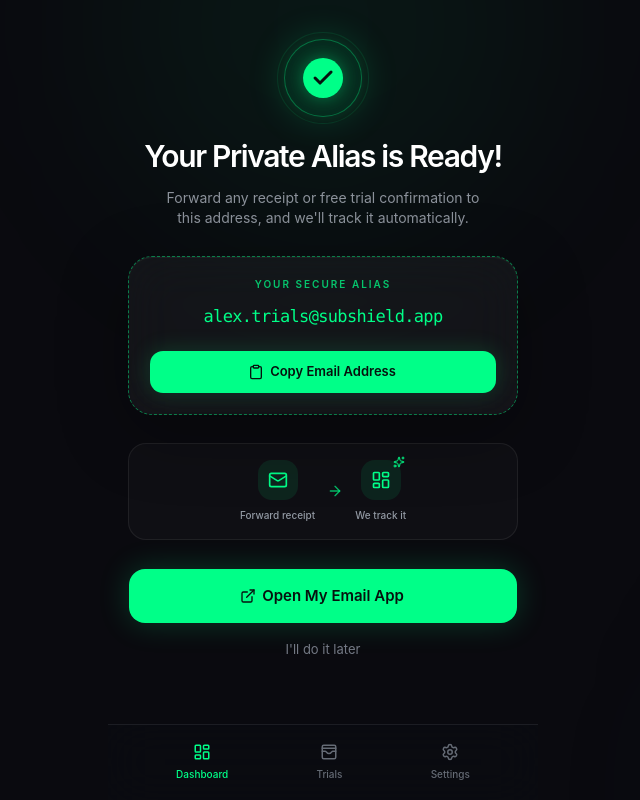
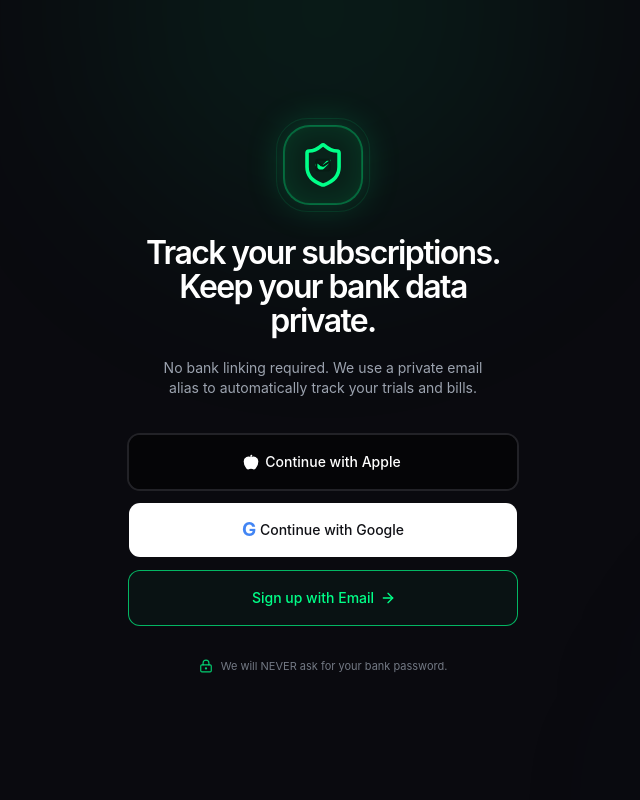
Before and after one commit to saharanyonit-rgb/subshield, a Next.js app: page / in a window 1280 px wide. Shown: the whole page, without its empty margins (317-957 px from the left). Built offline with nearby package versions, Linux system fonts and the light colour scheme.

Commit message:
Build SubShield login and dashboard onboarding flow
V0-Chat-Id: k5fFyXWJV2o

```diff
--- a/app/page.tsx
+++ b/app/page.tsx
@@ -1,87 +1,90 @@
 'use client'
 
 import { useState } from 'react'
-import { ArrowRight, Check, Clipboard, ExternalLink, LayoutDashboard, Mail, Settings, ShieldCheck, Sparkles, WalletCards } from 'lucide-react'
+import {
+  Apple,
+  ArrowRight,
+  Check,
+  ChevronRight,
+  Inbox,
+  LockKeyhole,
+  Mail,
+  ShieldCheck,
+  Sparkles,
+} from 'lucide-react'
 import { Button } from '@/components/ui/button'
 
-const alias = 'alex.trials@subshield.app'
-
-function AliasMark() {
+function BrandMark() {
   return (
-    <div className="relative flex size-[76px] items-center justify-center rounded-full bg-[#071c17] shadow-[0_0_0_1px_rgba(0,255,136,.32),0_0_38px_rgba(0,255,136,.22),inset_0_0_24px_rgba(0,255,136,.10)] animate-pulse-soft">
-      <div className="absolute inset-[-8px] rounded-full border border-[#00ff88]/10" />
-      <div className="flex size-10 items-center justify-center rounded-full bg-[#00ff88] text-[#06120e] shadow-[0_0_22px_rgba(0,255,136,.55)]">
-        <Check className="size-6" strokeWidth={3} />
-      </div>
+    <div className="relative flex size-[78px] items-center justify-center rounded-[26px] border border-[#00ff88]/30 bg-[#09221a] shadow-[0_0_44px_rgba(0,255,136,.22),inset_0_0_26px_rgba(0,255,136,.1)] animate-pulse-soft">
+      <div className="absolute inset-[-9px] rounded-[32px] border border-[#00ff88]/10" />
+      <ShieldCheck className="size-12 text-[#00ff88]" strokeWidth={1.8} />
+      <Mail className="absolute size-4 text-[#071c14]" strokeWidth={3} />
     </div>
   )
 }
 
-function HowItWorks() {
+function GoogleMark() {
+  return <span aria-hidden="true" className="text-[19px] font-bold tracking-[-.12em] text-[#4285f4]">G</span>
+}
+
+function LoginScreen({ onContinue }: { onContinue: () => void }) {
   return (
-    <div className="mt-7 flex w-full items-center justify-center gap-3 rounded-2xl border border-white/[0.07] bg-white/[0.025] px-4 py-4">
-      <div className="flex flex-col items-center gap-2 text-center">
-        <div className="flex size-10 items-center justify-center rounded-xl bg-[#00ff88]/[0.09] text-[#00ff88]"><Mail className="size-5" /></div>
-        <span className="text-[10px] font-medium text-[#9299a3]">Forward receipt</span>
-      </div>
-      <ArrowRight className="size-4 shrink-0 text-[#00ff88]/70" />
-      <div className="flex flex-col items-center gap-2 text-center">
-        <div className="relative flex size-10 items-center justify-center rounded-xl bg-[#00ff88]/[0.09] text-[#00ff88]"><LayoutDashboard className="size-5" /><Sparkles className="absolute -right-1 -top-1 size-3" /></div>
-        <span className="text-[10px] font-medium text-[#9299a3]">We track it</span>
-      </div>
+    <main className="relative flex min-h-[100svh] items-center justify-center overflow-hidden bg-[#0A0A0F] px-5 py-10 text-white">
+      <div aria-hidden="true" className="pointer-events-none absolute left-1/2 top-[-220px] size-[460px] -translate-x-1/2 rounded-full bg-[#00ff88]/[0.07] blur-[110px]" />
+      <div aria-hidden="true" className="pointer-events-none absolute bottom-[-230px] right-[-190px] size-[420px] rounded-full bg-[#154b58]/[0.13] blur-[110px]" />
+      <section className="relative z-10 mx-auto flex w-full max-w-[390px] flex-col items-center">
+        <div className="animate-rise"><BrandMark /></div>
+        <div className="mt-8 text-center animate-rise [animation-delay:100ms] [animation-fill-mode:backwards]">
+          <h1 className="text-[32px] font-semibold leading-[1.06] tracking-[-0.05em]">Track your subscriptions.<br />Keep your bank data private.</h1>
+          <p className="mx-auto mt-5 max-w-[340px] text-[14px] leading-5 text-[#9ca3af]">No bank linking required. We use a private email alias to automatically track your trials and bills.</p>
+        </div>
+        <div className="mt-9 flex w-full flex-col gap-3 animate-rise [animation-delay:180ms] [animation-fill-mode:backwards]">
+          <Button onClick={onContinue} className="h-14 w-full rounded-[12px] bg-[#050507] text-[14px] font-medium text-white ring-1 ring-white/10 hover:bg-[#111116] active:scale-[.985]"><Apple data-icon="inline-start" className="fill-white" />Continue with Apple</Button>
+          <Button onClick={onContinue} className="h-14 w-full rounded-[12px] bg-white text-[14px] font-medium text-[#101116] hover:bg-[#e8ebe9] active:scale-[.985]"><GoogleMark />Continue with Google</Button>
+          <Button onClick={onContinue} variant="outline" className="h-14 w-full rounded-[12px] border-[#00ff88]/70 bg-[#00ff88]/[0.035] text-[14px] font-medium text-[#00ff88] hover:bg-[#00ff88]/[0.1] hover:text-[#5affb4] active:scale-[.985]">Sign up with Email<ArrowRight data-icon="inline-end" /></Button>
+        </div>
+        <p className="mt-8 flex items-center gap-2 text-center text-[11px] leading-4 text-[#737984] animate-rise [animation-delay:280ms] [animation-fill-mode:backwards]"><LockKeyhole className="size-3.5 shrink-0 text-[#00ff88]/80" />We will NEVER ask for your bank password.</p>
+      </section>
+    </main>
+  )
+}
+
+function EmptyVault() {
+  return (
+    <div className="relative flex size-[142px] items-center justify-center rounded-[36px] border border-[#00ff88]/20 bg-[#0c211a]/80 shadow-[0_0_44px_rgba(0,255,136,.12),inset_0_0_30px_rgba(0,255,136,.06)]">
+      <div className="absolute inset-3 rounded-[28px] border border-dashed border-[#00ff88]/20" />
+      <Inbox className="size-16 text-[#00ff88]/80" strokeWidth={1.2} />
+      <Sparkles className="absolute right-6 top-5 size-5 text-[#00ff88]" />
     </div>
   )
 }
 
-function BottomNav() {
+function DashboardScreen({ onBack }: { onBack: () => void }) {
   return (
-    <nav aria-label="Main navigation" className="fixed inset-x-0 bottom-0 z-20 mx-auto flex h-[76px] max-w-[430px] items-center justify-around border-t border-white/[0.08] bg-[#0b0c11]/90 px-6 backdrop-blur-xl">
-      <button className="flex flex-col items-center gap-1.5 text-[#00ff88]" aria-current="page"><LayoutDashboard className="size-[18px]" /><span className="text-[10px] font-medium">Dashboard</span></button>
-      <button className="flex flex-col items-center gap-1.5 text-[#656b75] hover:text-white"><WalletCards className="size-[18px]" /><span className="text-[10px] font-medium">Trials</span></button>
-      <button className="flex flex-col items-center gap-1.5 text-[#656b75] hover:text-white"><Settings className="size-[18px]" /><span className="text-[10px] font-medium">Settings</span></button>
-    </nav>
+    <main className="relative min-h-[100svh] overflow-hidden bg-[#0A0A0F] px-5 py-10 text-white">
+      <div aria-hidden="true" className="pointer-events-none absolute left-1/2 top-[-220px] size-[460px] -translate-x-1/2 rounded-full bg-[#00ff88]/[0.06] blur-[110px]" />
+      <section className="relative z-10 mx-auto flex w-full max-w-[390px] flex-col">
+        <button onClick={onBack} className="mb-9 flex w-fit items-center gap-2 text-xs text-[#737984] hover:text-white"><span className="text-lg">‹</span> Back</button>
+        <div className="animate-rise">
+          <p className="text-sm text-[#9ca3af]">Good morning</p>
+          <h1 className="mt-1 text-[32px] font-semibold tracking-[-0.05em]">Welcome, Alex!</h1>
+          <p className="mt-2 text-sm text-[#9ca3af]">Your dashboard is empty.</p>
+        </div>
+        <div className="mt-14 flex flex-col items-center text-center animate-rise [animation-delay:100ms] [animation-fill-mode:backwards]"><EmptyVault /><h2 className="mt-7 text-lg font-semibold">Your subscriptions will appear here</h2><p className="mt-2 max-w-[280px] text-sm leading-5 text-[#737984]">Get started by creating your private email alias.</p></div>
+        <div className="mt-9 rounded-[24px] border border-white/[0.09] bg-white/[0.045] p-5 shadow-[0_18px_70px_rgba(0,0,0,.28)] backdrop-blur-xl animate-rise [animation-delay:180ms] [animation-fill-mode:backwards]">
+          <p className="mb-5 text-[10px] font-semibold uppercase tracking-[0.2em] text-[#00ff88]/75">How SubShield works</p>
+          <div className="flex flex-col gap-5">
+            {[['1', 'Generate your private alias'], ['2', 'Forward receipts & trial emails'], ['3', 'Let SubShield track the rest']].map(([step, label], index) => <div key={step} className="flex items-center gap-3"><span className="flex size-8 shrink-0 items-center justify-center rounded-full bg-[#00ff88]/[0.1] text-xs font-semibold text-[#00ff88]">{index === 2 ? <Check className="size-4" /> : step}</span><span className="text-sm text-[#d7dbe0]">{label}</span><ChevronRight className="ml-auto size-4 text-[#4b535d]" /></div>)}
+          </div>
+          <Button className="mt-6 h-12 w-full rounded-[12px] bg-[#00ff88] text-sm font-semibold text-[#06120e] hover:bg-[#34ffa3] active:scale-[.985]">Create private alias<ArrowRight data-icon="inline-end" /></Button>
+        </div>
+      </section>
+    </main>
   )
 }
 
 export default function Page() {
-  const [copied, setCopied] = useState(false)
-
-  async function copyAlias() {
-    await navigator.clipboard.writeText(alias)
-    setCopied(true)
-    window.setTimeout(() => setCopied(false), 1800)
-  }
-
-  return (
-    <main className="relative min-h-[100svh] overflow-hidden bg-[#0A0A0F] px-5 pb-28 pt-10 text-white">
-      <div aria-hidden="true" className="pointer-events-none absolute left-1/2 top-[-190px] size-[430px] -translate-x-1/2 rounded-full bg-[#00ff88]/[0.055] blur-[100px]" />
-      <div aria-hidden="true" className="pointer-events-none absolute bottom-[-180px] right-[-160px] size-[370px] rounded-full bg-[#124f5e]/[0.12] blur-[100px]" />
-
-      <section className="relative z-10 mx-auto flex w-full max-w-[390px] flex-col items-center">
-        <div className="animate-rise"><AliasMark /></div>
-        <div className="mt-6 text-center animate-rise [animation-delay:100ms] [animation-fill-mode:backwards]">
-          <h1 className="text-[30px] font-semibold leading-[1.08] tracking-[-0.045em]">Your Private Alias is Ready!</h1>
-          <p className="mx-auto mt-4 max-w-[340px] text-[14px] leading-5 text-[#8c929b]">Forward any receipt or free trial confirmation to this address, and we&apos;ll track it automatically.</p>
-        </div>
-
-        <div className="mt-7 w-full rounded-[24px] border border-dashed border-[#00ff88]/45 bg-white/[0.045] p-5 text-center shadow-[0_18px_70px_rgba(0,0,0,.3),inset_0_1px_0_rgba(255,255,255,.05)] backdrop-blur-xl animate-rise [animation-delay:180ms] [animation-fill-mode:backwards]">
-          <p className="mb-3 text-[10px] font-semibold uppercase tracking-[0.2em] text-[#00ff88]/75">Your secure alias</p>
-          <p className="break-all font-mono text-[17px] font-medium tracking-[-0.04em] text-[#00ff88]">{alias}</p>
-          <Button onClick={copyAlias} className="mt-5 h-11 w-full rounded-[14px] bg-[#00ff88] text-[13px] font-semibold text-[#06120e] shadow-[0_0_22px_rgba(0,255,136,.16)] hover:bg-[#34ffa3] active:scale-[.98]">
-            {copied ? <Check data-icon="inline-start" /> : <Clipboard data-icon="inline-start" />}
-            {copied ? 'Email Copied' : 'Copy Email Address'}
-          </Button>
-        </div>
-
-        <HowItWorks />
-
-        <div className="mt-7 w-full animate-rise [animation-delay:280ms] [animation-fill-mode:backwards]">
-          <Button className="h-14 w-full rounded-[17px] bg-[#00ff88] text-[15px] font-semibold text-[#06120e] shadow-[0_0_30px_rgba(0,255,136,.18)] hover:bg-[#34ffa3] active:scale-[.985]"><ExternalLink data-icon="inline-start" />Open My Email App</Button>
-          <button className="mt-4 flex w-full justify-center text-[13px] text-[#737984] underline-offset-4 hover:text-white hover:underline">I&apos;ll do it later</button>
-        </div>
-      </section>
-
-      <BottomNav />
-    </main>
-  )
+  const [showDashboard, setShowDashboard] = useState(false)
+  return showDashboard ? <DashboardScreen onBack={() => setShowDashboard(false)} /> : <LoginScreen onContinue={() => setShowDashboard(true)} />
 }
```
